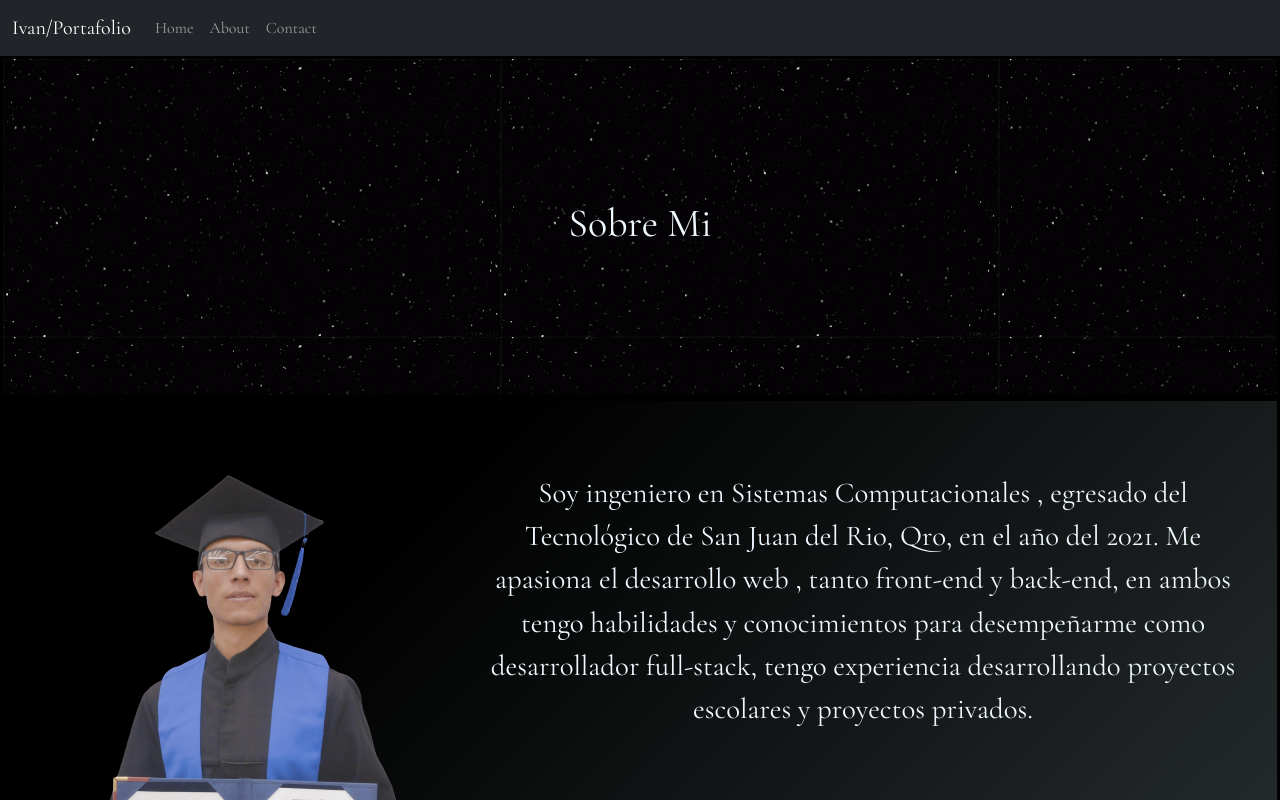
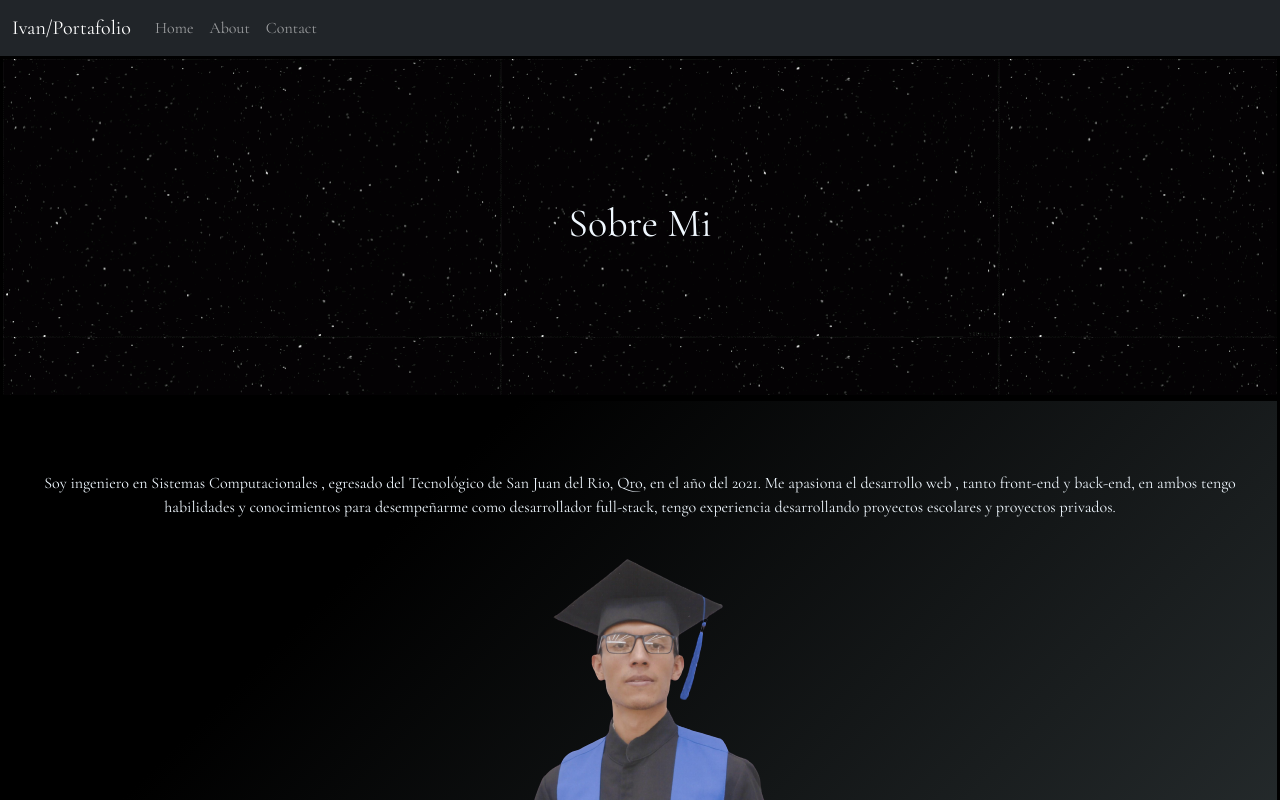
Before and after one commit to ivanISC95/portafolio, a React (Create React App) app in the folder portafolio/: page /About in a window 1280 px wide. Shown: the top 800 px of the page. Built offline with nearby package versions, Linux system fonts and the light colour scheme.

Commit message:
Corrección de bugs

```diff
--- a/portafolio/src/Styles/Style.css
+++ b/portafolio/src/Styles/Style.css
@@ -101,6 +101,7 @@ li:hover {
 
 .aboutInfo {
     padding: 20px 15px 20px;
+    max-width: 110%;
     height: 30%;
     float: left;
 }
--- a/portafolio/src/components/About/About.js
+++ b/portafolio/src/components/About/About.js
@@ -9,12 +9,11 @@ export default function About(){
                 <h1>Sobre Mi</h1>
             </div>
             <div className="aboutInicio">
-                <div className="aboutImg">
+                <div className="aboutInfo">
+                    <p>Soy ingeniero en Sistemas Computacionales , egresado del Tecnológico de San Juan del Rio, Qro, en el año del 2021.
+                    Me apasiona el desarrollo web , tanto front-end y back-end, en ambos tengo habilidades y conocimientos para desempeñarme como desarrollador full-stack, tengo experiencia desarrollando proyectos escolares y proyectos privados.
+                    </p>
                     <img src={logo} alt="Me"></img>
-                </div>
-                <div className="aboutInfo">
-                    <p className='descripcion'>Soy ingeniero en Sistemas Computacionales , egresado del Tecnológico de San Juan del Rio, Qro, en el año del 2021.
-                    Me apasiona el desarrollo web , tanto front-end y back-end, en ambos tengo habilidades y conocimientos para desempeñarme como desarrollador full-stack, tengo experiencia desarrollando proyectos escolares y proyectos privados.</p>
                 </div>
             </div>
             <Academic></Academic>
--- a/portafolio/src/components/Home/Home.js
+++ b/portafolio/src/components/Home/Home.js
@@ -11,7 +11,6 @@ export default function Home() {
                     <h2>Ingeniero en Sistemas Computacionales</h2>
                     <img src={me} alt="me"></img>
                 </div>
-
             </div>
             <Redes></Redes>
         </div>
```
